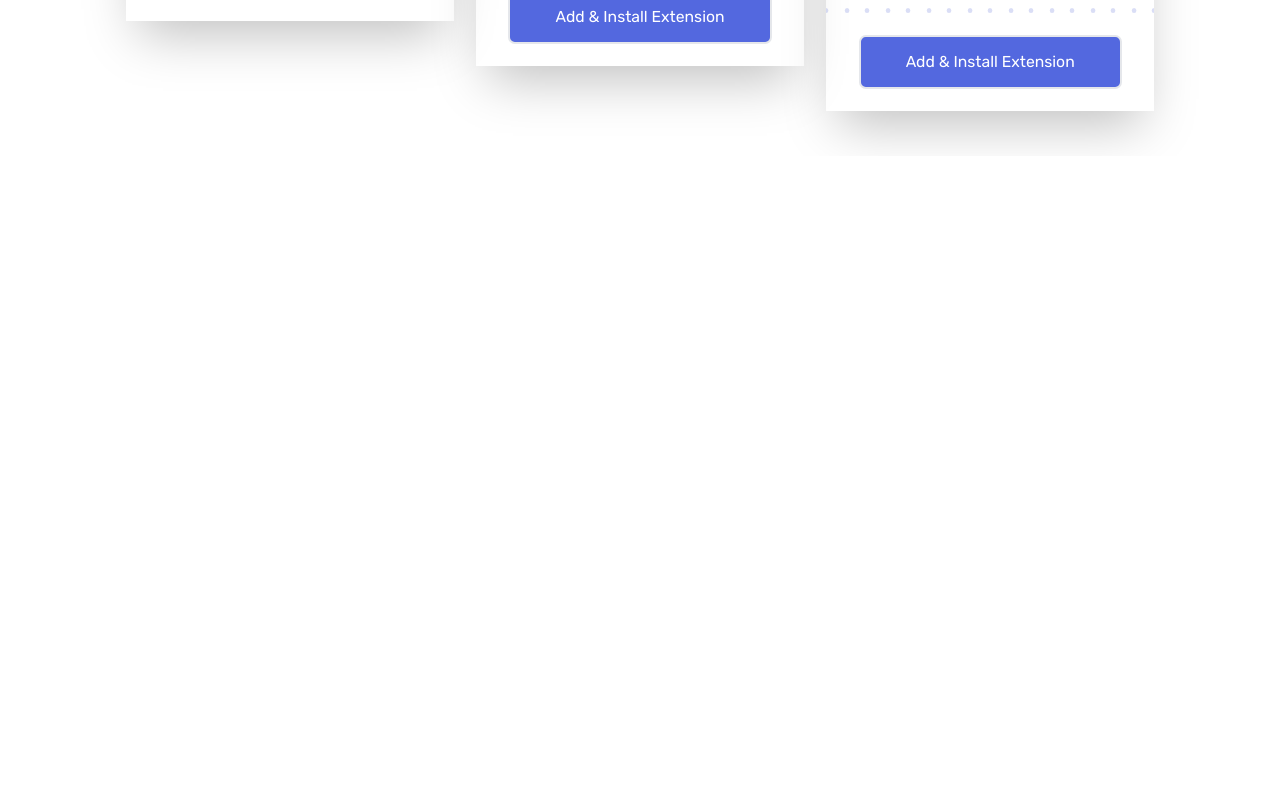
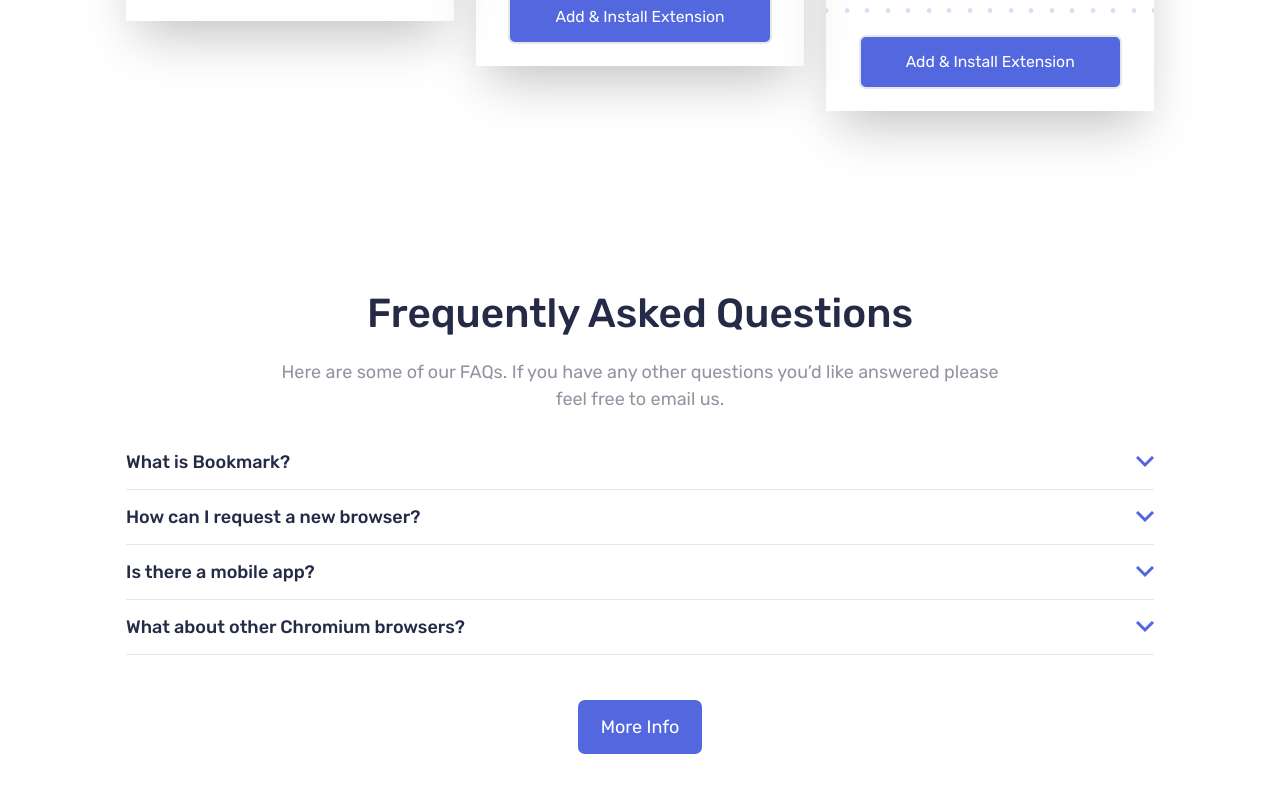
Before and after one commit to gsdeoliveira/bookmark, a React (Vite) app: page / in a window 1280 px wide. Shown: the part 2111-2904 px from the top of the page. Before the commit the page ends 2267 px from the top, so only its background shows below. Built offline with nearby package versions, Linux system fonts and the light colour scheme.

Commit message:
FAQ section

```diff
--- a/src/App.jsx
+++ b/src/App.jsx
@@ -1,4 +1,5 @@
 import CardSection from './components/CardSection'
+import FAQSection from './components/FAQSection'
 import FeaturesSection from './components/FeaturesSection'
 import HeroSection from './components/HeroSection'
 import Navbar from './components/Navbar'
@@ -10,6 +11,7 @@ function App() {
       <HeroSection />
       <FeaturesSection />
       <CardSection />
+      <FAQSection />
     </>
   )
 }
--- /dev/null
+++ b/src/components/FAQ.jsx
@@ -0,0 +1,41 @@
+import arrow from '../assets/images/icon-arrow.svg'
+import arrowActive from '../assets/images/icon-arrow-active.svg'
+
+const Faq = ({ question, answer, id, openQuestion, setOpenQuestion }) => {
+  const toggleQuestion = (question) => {
+    if (question === openQuestion) {
+      setOpenQuestion('')
+    } else {
+      setOpenQuestion(question)
+    }
+  }
+
+  return (
+    <div id={id}>
+      <div
+        className="flex justify-between items-center cursor-pointer gap-5 py-3 border-y first:border-t-0"
+        onClick={() => toggleQuestion(`question${id}`)}
+      >
+        <h3 className="text-veryDarkBlue font-[500] hover:text-softRed">
+          {question}
+        </h3>
+        {openQuestion === `question${id}` ? (
+          <img src={arrowActive} alt="" className="rotate-180 transition-all" />
+        ) : (
+          <img src={arrow} alt="" />
+        )}
+      </div>
+      <p
+        className={
+          openQuestion === `question${id}`
+            ? 'block my-5 text-grayishBlue'
+            : 'hidden'
+        }
+      >
+        {answer}
+      </p>
+    </div>
+  )
+}
+
+export default Faq
--- /dev/null
+++ b/src/components/FAQSection.jsx
@@ -0,0 +1,40 @@
+import { useState } from 'react'
+import { questions } from '../constants/questions'
+import FAQ from './FAQ'
+import Button from './Button'
+
+const FAQSection = () => {
+  const [openQuestion, setOpenQuestion] = useState('')
+  return (
+    <section className="py-5 px-5 mt-20 md:py-10 sm:px-10 lg:px-28">
+      <div className="md:px-32">
+        <h2 className="text-veryDarkBlue text-2xl sm:text-3xl md:text-4xl font-[500] text-center mb-3">
+          Frequently Asked Questions
+        </h2>
+        <p className="text-grayishBlue text-center my-5">
+          Here are some of our FAQs. If you have any other questions you’d like
+          answered please feel free to email us.
+        </p>
+      </div>
+      <div>
+        {questions.map((question, index) => (
+          <FAQ
+            key={index}
+            question={question.question}
+            answer={question.answer}
+            id={`question${index + 1}`}
+            openQuestion={openQuestion}
+            setOpenQuestion={setOpenQuestion}
+          />
+        ))}
+      </div>
+      <div className="mt-10 text-center">
+        <Button className="bg-softBlue text-white px-5 mx-auto">
+          More Info
+        </Button>
+      </div>
+    </section>
+  )
+}
+
+export default FAQSection
--- /dev/null
+++ b/src/constants/questions.js
@@ -0,0 +1,22 @@
+export const questions = [
+  {
+    question: 'What is Bookmark?',
+    answer:
+      'Lorem ipsum dolor sit amet, consectetur adipiscing elit. Fusce tincidunt justo eget ultricies fringilla. Phasellus blandit ipsum quis quam ornare mattis.',
+  },
+  {
+    question: 'How can I request a new browser?',
+    answer:
+      'Vivamus luctus eros aliquet convallis ultricies. Mauris augue massa, ultricies non ligula. Suspendisse imperdiet. Vivamus luctus eros aliquet convallis ultricies. Mauris augue massa, ultricies non ligula. Suspendisse imperdie tVivamus luctus eros aliquet convallis ultricies. Mauris augue massa, ultricies non ligula. Suspendisse imperdiet.',
+  },
+  {
+    question: 'Is there a mobile app?',
+    answer:
+      'Sed consectetur quam id neque fermentum accumsan. Praesent luctus vestibulum dolor, ut condimentum urna vulputate eget. Cras in ligula quis est pharetra mattis sit amet pharetra purus. Sed sollicitudin ex et ultricies bibendum.',
+  },
+  {
+    question: 'What about other Chromium browsers?',
+    answer:
+      'Integer condimentum ipsum id imperdiet finibus. Vivamus in placerat mi, at euismod dui. Aliquam vitae neque eget nisl gravida pellentesque non ut velit.',
+  },
+]
```
Also changed, not shown: src/assets/images/icon-arrow-active.svg (added).
